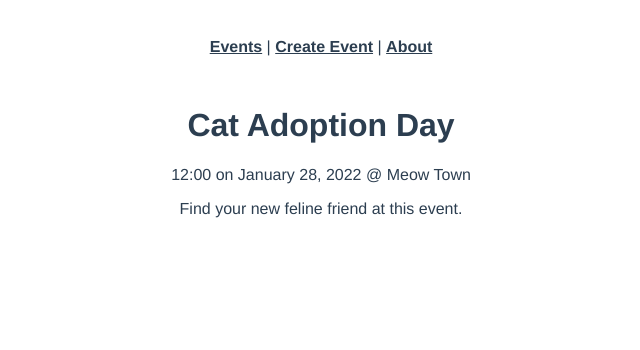
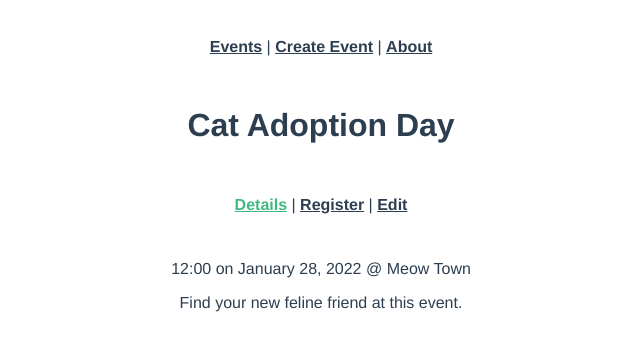
Before and after one commit to daltondaytonVueMastery/Touring-Vue-Router, a Vue app: page /event/123 in a window 1280 px wide. Shown: the top 350 px of the page, without its empty margins (319-959 px from the left). Built offline with nearby package versions, Linux system fonts and the light colour scheme; data requests are answered from the project's data file.

Commit message:
Nested Routes

```diff
--- a/src/router/index.js
+++ b/src/router/index.js
@@ -1,6 +1,9 @@
 import { createRouter, createWebHistory } from "vue-router";
 import EventList from "@/views/EventList.vue";
-import EventDetails from "@/views/EventDetails.vue";
+import EventLayout from "@/views/event/EventLayout.vue";
+import EventDetails from "@/views/event/EventDetails.vue";
+import EventRegister from "@/views/event/EventRegister.vue";
+import EventEdit from "@/views/event/EventEdit.vue";
 import EventCreate from "@/views/EventCreate.vue";
 import AboutView from "@/views/AboutView.vue";
 import ErrorDisplay from "@/views/ErrorDisplay.vue";
@@ -14,9 +17,26 @@ const routes = [
   },
   {
     path: "/event/:id",
-    name: "EventDetails",
+    name: "EventLayout",
     props: true,
-    component: EventDetails,
+    component: EventLayout,
+    children: [
+      {
+        path: "",
+        name: "EventDetails",
+        component: EventDetails,
+      },
+      {
+        path: "register",
+        name: "EventRegister",
+        component: EventRegister,
+      },
+      {
+        path: "edit",
+        name: "EventEdit",
+        component: EventEdit,
+      },
+    ],
   },
   {
     path: "/event/create",
--- /dev/null
+++ b/src/views/event/EventDetails.vue
@@ -0,0 +1,10 @@
+<template>
+  <p>{{ event.time }} on {{ event.date }} @ {{ event.location }}</p>
+  <p>{{ event.description }}</p>
+</template>
+
+<script>
+export default {
+  props: ["event"],
+};
+</script>
--- /dev/null
+++ b/src/views/event/EventEdit.vue
@@ -0,0 +1,9 @@
+<template>
+  <p>Edit the event here</p>
+</template>
+
+<script>
+export default {
+  props: ["event"],
+};
+</script>
--- a/src/views/EventDetails.vue
+++ b/src/views/event/EventLayout.vue
@@ -1,8 +1,14 @@
 <template>
   <div v-if="event">
     <h1>{{ event.title }}</h1>
-    <p>{{ event.time }} on {{ event.date }} @ {{ event.location }}</p>
-    <p>{{ event.description }}</p>
+    <div id="nav">
+      <router-link :to="{ name: 'EventDetails' }">Details</router-link>
+      |
+      <router-link :to="{ name: 'EventRegister' }">Register</router-link>
+      |
+      <router-link :to="{ name: 'EventEdit' }">Edit</router-link>
+    </div>
+    <router-view :event="event" />
   </div>
 </template>
 
--- /dev/null
+++ b/src/views/event/EventRegister.vue
@@ -0,0 +1,9 @@
+<template>
+  <p>Register for the event here</p>
+</template>
+
+<script>
+export default {
+  props: ["event"],
+};
+</script>
```
